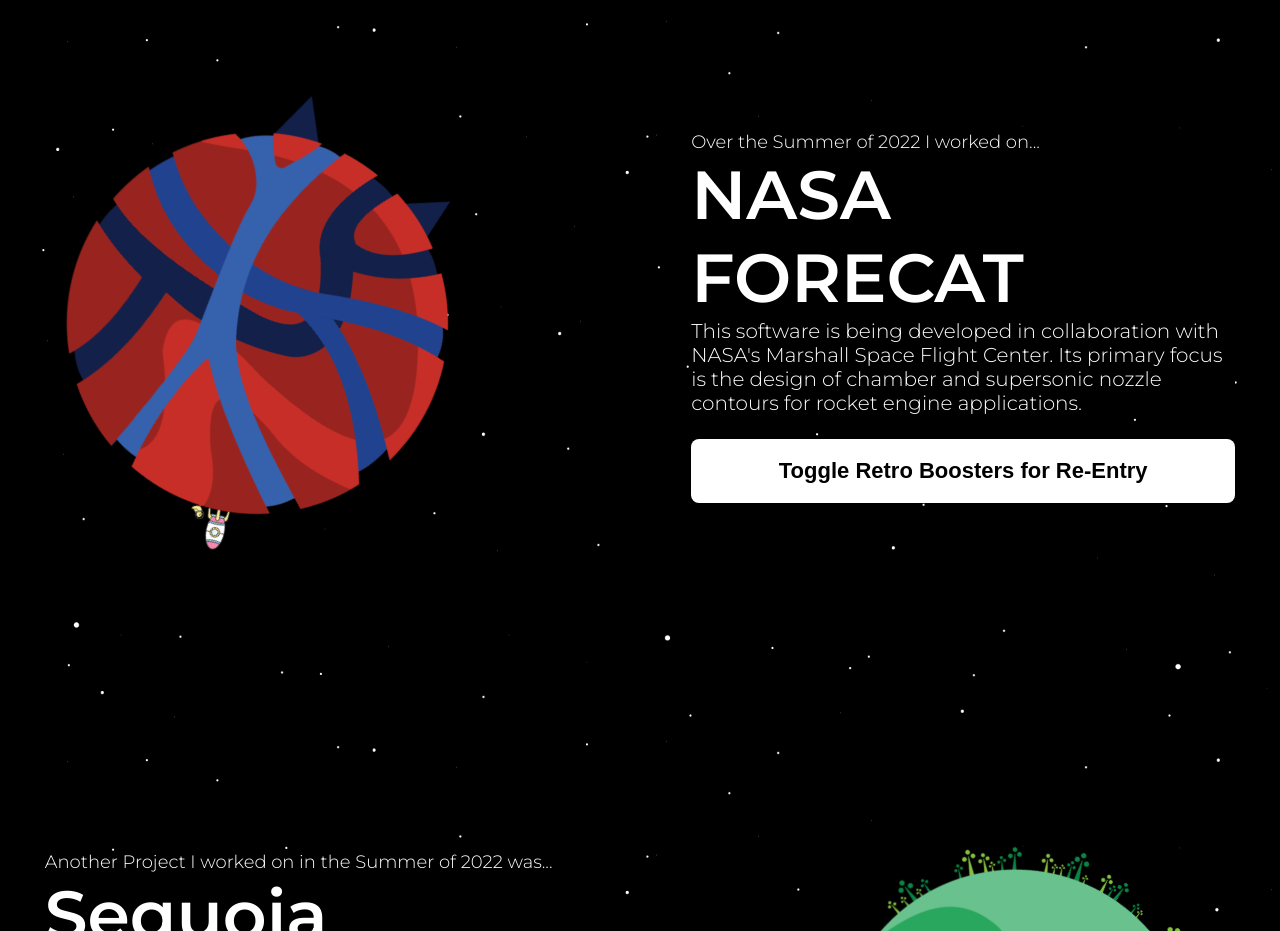
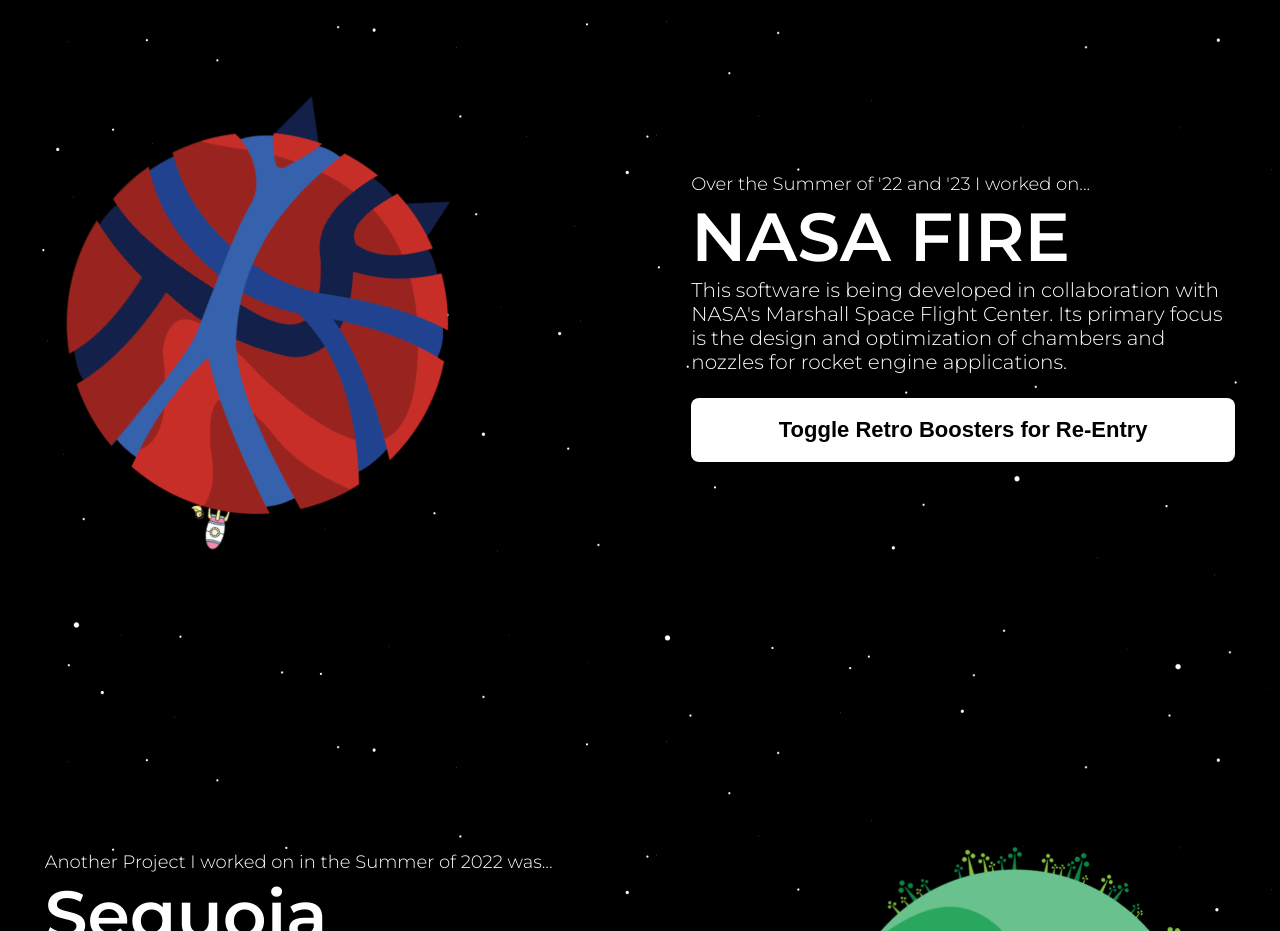
Before and after one commit to Nador02/nathanrand.dev, a React (Create React App) app in the folder client/: page / in a window 1280 px wide. Shown: the part 2283-3214 px from the top of the page. Built offline with nearby package versions, Linux system fonts and the light colour scheme.

Commit message:
Updated the NASA FIRE Page.

```diff
--- a/client/src/pages/Home/Home.js
+++ b/client/src/pages/Home/Home.js
@@ -19,7 +19,7 @@
       <PlanetRow topTextContent="Hello there! My name is" middleTextContent="Nathan Rand" bottomTextContent="I am an aerospace engineer and full-stack developer who loves getting involved in groundbreaking and seemingly impossible projects. Feel free to look around at my work and reach out if you think that we could help each other!" planet={Earth}></PlanetRow>
       <PlanetRow topTextContent="So this part is all..." middleTextContent="About Me" bottomTextContent="Here's where you can find out about what I'm good at, where my experience lies, and what I love to do. This is me in full, a picture of what I will bring to any team I am apart of." mirrored={true} planet={AboutMePlanet} buttonContent="Initiate Landing Sequence" buttonPath="/about"></PlanetRow>
       <PlanetRow topTextContent="Now we can look at the good stuff..." middleTextContent="My Projects" bottomTextContent="These are the things that I have really put my all into, hopefully it will give you a taste of the unique skillset that I can bring to any team. To check some of them out, just keep on scrolling down!" planet={SpaceStation}></PlanetRow>
-      <PlanetRow topTextContent="Over the Summer of 2022 I worked on..." middleTextContent="NASA FORECAT" bottomTextContent="This software is being developed in collaboration with NASA's Marshall Space Flight Center. Its primary focus is the design of chamber and supersonic nozzle contours for rocket engine applications." mirrored={true} planet={ForecatPlanet} buttonContent="Toggle Retro Boosters for Re-Entry" buttonPath="/forecat" isProject={true}></PlanetRow>
+      <PlanetRow topTextContent="Over the Summer of '22 and '23 I worked on..." middleTextContent="NASA FIRE" bottomTextContent="This software is being developed in collaboration with NASA's Marshall Space Flight Center. Its primary focus is the design and optimization of chambers and nozzles for rocket engine applications." mirrored={true} planet={ForecatPlanet} buttonContent="Toggle Retro Boosters for Re-Entry" buttonPath="/forecat" isProject={true}></PlanetRow>
       <PlanetRow topTextContent="Another Project I worked on in the Summer of 2022 was..." middleTextContent="Sequoia Canopy" bottomTextContent="Where, with 5 other interns, I worked to develop a full stack web application in order to create an effective and secure manner for company members to access contracts and opportunities." planet={SequoiaPlanet} buttonContent="Prepare the Jump Drives" buttonPath="/sequoia" isProject={true}></PlanetRow>
       <PlanetRow topTextContent="Something I am currently involved with is..." middleTextContent="Banavity" bottomTextContent="Which is a startup web application project that I founded that aims to provide an interactive physics sandbox in which students can setup, simulate, and get solutions to a variety of unique problems." mirrored={true} planet={BanavityPlanet} buttonContent="Buckle Your Seatbelts!" buttonPath="/banavity" isProject={true}></PlanetRow>
       <FooterContainer>
--- a/client/src/pages/NASA/Forecat.js
+++ b/client/src/pages/NASA/Forecat.js
@@ -3,7 +3,7 @@
 import { useNavigate } from "react-router-dom";
 import footerImg from "../../img/Forecat-Footer.png"
 import huntsvillePhoto from "../../img/Huntsville-Photo.jpg"
-import forecatScreenshot from "../../img/FORECAT_Screenshot.png"
+import FIREScreenshot from "../../img/FIRE_Screenshot.png"
 
 export const Forecat = () => {
     //Defines routing for the return to homepage functionality
@@ -19,16 +19,16 @@
             <HomeButton>
                 <StyledFontAwesomeIcon icon={faHouse} onClick={buttonOnClick}/>
             </HomeButton>
-            <Title>NASA FORECAT</Title>
+            <Title>NASA FIRE</Title>
         </TitleRow>
         <ContentContainer>
             <DescriptionRow mirrored={false}>
                 <Description>
-                    During my time with NASA Marshall Space Flight Center's (MSFC) Combustion Devices Branch I had the opportunity to independently develop my own piece of design software. This project was the First Order Rocket Engine Contour Analysis Tool, or FORECAT for short.<br/> <br/>
-                    This tool is intended to provide an easy to use method for designing rocket engine chamber and nozzle contours using the method of characteristics (MOC). The foundation for this project comes from an old software developed in FORTRAN IV by NASA in the 60s that I converted into Python and C, and then began to expand upon with new functionality such as the chamber contours and integrated truncation algorithms.<br/><br/>
+                    During my time with NASA Marshall Space Flight Center's (MSFC) Combustion Devices Branch I had the opportunity to independently develop my own piece of design software. This project was the Fast Iterative Rocket Engine Optimizer (FIRE-Optimizer).<br/> <br/>
+                    This tool is intended to provide an automated and optimized method for the first order design of rocket engine chambers and nozzles. Originally programmed in FORTRAN IV, I have converted it to Python/C along with adding functionality like chambers, truncation, and performance calculations!<br/><br/>
                 </Description>
                 <ImageContainer>
-                    <Image src={forecatScreenshot} alt="Homepage screenshot of the FORECAT Software" />
+                    <Image src={FIREScreenshot} alt="Homepage screenshot of the FORECAT Software" />
                 </ImageContainer>
             </DescriptionRow>
             <DescriptionRow mirrored={true}>
@@ -36,9 +36,9 @@
                     <Image src={huntsvillePhoto} alt="Nathan Rand with friend prior to a Half-Marathon" />
                 </ImageContainer>
                 <Description>
-                The shift from an outdated language such as FORTRAN IV to more modern and supported ones like Python and C for the back-end allows for an escape from the plethora of shortcomings that frequently surround legacy code.<br/> <br/>
-                The front-end of this software was developed with JavaScript, HTML, CSS, and Python. This allows for a more flexible and responsive user experience.<br/> <br/>
-                Overall this new software is still a running project, but it already has estimated cost savings for NASA of upwards of $250,000 annually. I plan to return to MSFC in the Summer of 2023 in order to continue my work towards bringing NASA FORECAT to completion.<br/> <br/>
+                The shift from outdated legacy algorithms and jumbled Excel sheets to a centralized and modern software package developed in Python was one of the primary goals of this project.<br/> <br/>
+                The front-end of this software was developed with Electron and React. This allows for a more flexible and responsive user experience as well as a modern ecosystem of front-end libaries.<br/> <br/>
+                Overall this new software is still a running project, but it already has estimated cost savings for NASA of upwards of $180,000 annually. I plan to return to MSFC in the Summer of 2024 in order to continue my work towards bringing NASA FIRE to completion.<br/> <br/>
                 </Description>
             </DescriptionRow>
         </ContentContainer>
```
Also changed, not shown: client/src/img/FIRE_Screenshot.png (added).
